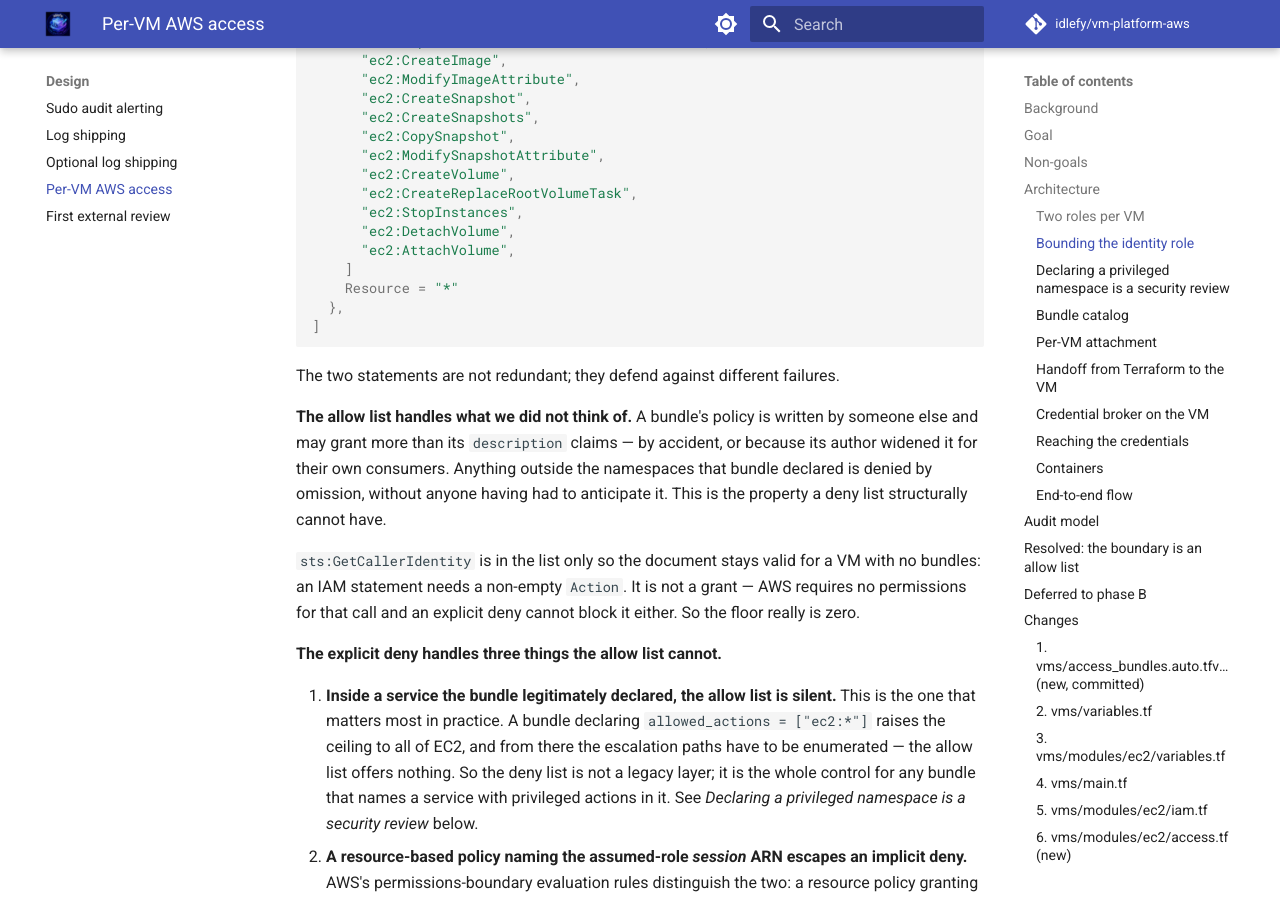
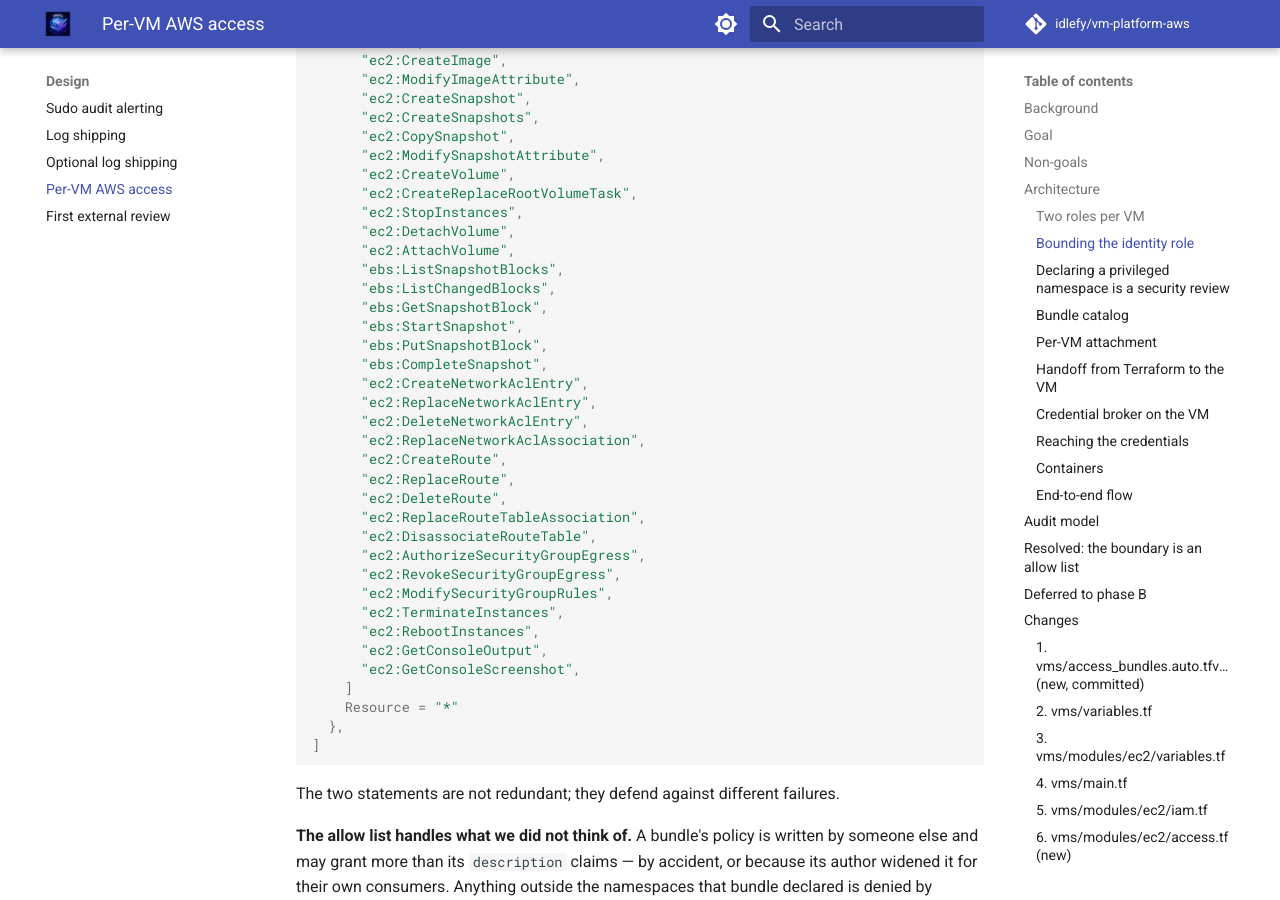
Before and after one commit to idlefy/vm-platform-aws, an MkDocs documentation site: the page built from docs/design/per-vm-aws-access.md, in a window 1280 px wide and 900 px high, scrolled down 4531 px. Built offline with MkDocs 1.6.1 and Material for MkDocs 9.7.7, drawn with Linux system fonts in a browser that asks for light colours; comment, search, counter and statistics services are not loaded; some of the changed text lies outside the part shown.

Commit message:
fix(ec2): boundary denies EBS direct reads, fleet network mutation, termination and console output
Co-Authored-By: Claude Fable 5.1 <noreply@anthropic.com>
Claude-Session: https://claude.ai/code/session_01YSiSgv93NYNk56C1Vuy2VA

```diff
--- a/docs/design/per-vm-aws-access.md
+++ b/docs/design/per-vm-aws-access.md
@@ -120,6 +120,28 @@ Statement = [
       "ec2:StopInstances",
       "ec2:DetachVolume",
       "ec2:AttachVolume",
+      "ebs:ListSnapshotBlocks",
+      "ebs:ListChangedBlocks",
+      "ebs:GetSnapshotBlock",
+      "ebs:StartSnapshot",
+      "ebs:PutSnapshotBlock",
+      "ebs:CompleteSnapshot",
+      "ec2:CreateNetworkAclEntry",
+      "ec2:ReplaceNetworkAclEntry",
+      "ec2:DeleteNetworkAclEntry",
+      "ec2:ReplaceNetworkAclAssociation",
+      "ec2:CreateRoute",
+      "ec2:ReplaceRoute",
+      "ec2:DeleteRoute",
+      "ec2:ReplaceRouteTableAssociation",
+      "ec2:DisassociateRouteTable",
+      "ec2:AuthorizeSecurityGroupEgress",
+      "ec2:RevokeSecurityGroupEgress",
+      "ec2:ModifySecurityGroupRules",
+      "ec2:TerminateInstances",
+      "ec2:RebootInstances",
+      "ec2:GetConsoleOutput",
+      "ec2:GetConsoleScreenshot",
     ]
     Resource = "*"
   },
@@ -150,6 +172,7 @@ Every deny entry is a path from "developer holds identity-role credentials" to e
 - **`ssm:PutParameter` and `ssm:DeleteParameter*`** are integrity, not confidentiality: overwriting the validator-key parameter does not reveal it but does break enrolment for every VM created afterwards.
 - **`ssm:CreateAssociation` and `ssm:UpdateAssociation`** are remote root execution on a managed instance via `AWS-RunShellScript`, in the same class as `SendCommand`. Not exploitable today — the bootstrap role carries no `AmazonSSMManagedInstanceCore`, so the agent is unregistered — but that is a property of a policy that could change, not of this boundary.
 - **`sts:AssumeRole`** is denied because phase A has no chaining at all; that also blocks pivoting into another VM's identity role. Phase B replaces it with a deny scoped to `role/dev-vm-*`.
+- **EBS direct APIs (`ebs:GetSnapshotBlock` and siblings), fleet network mutation, `TerminateInstances`, and `GetConsoleOutput`** — added after the first external review. The EBS direct API reads a snapshot's blocks without calling any of the denied `ec2:` snapshot actions; network ACL and route changes cut the fleet's Loki egress, which is the one failure the alerts cannot see; the console carries a failed bootstrap's log. Fourth, fifth and sixth omissions of the multi-call-path shape, found by an outside reviewer rather than a test.
 
 A boundary constrains a role's permissions but not its trust policy — fine here, since the identity role's trust names only its own bootstrap role.
 
```
Also changed, not shown: CLAUDE.md (+5 -3 lines), 2 other files.
